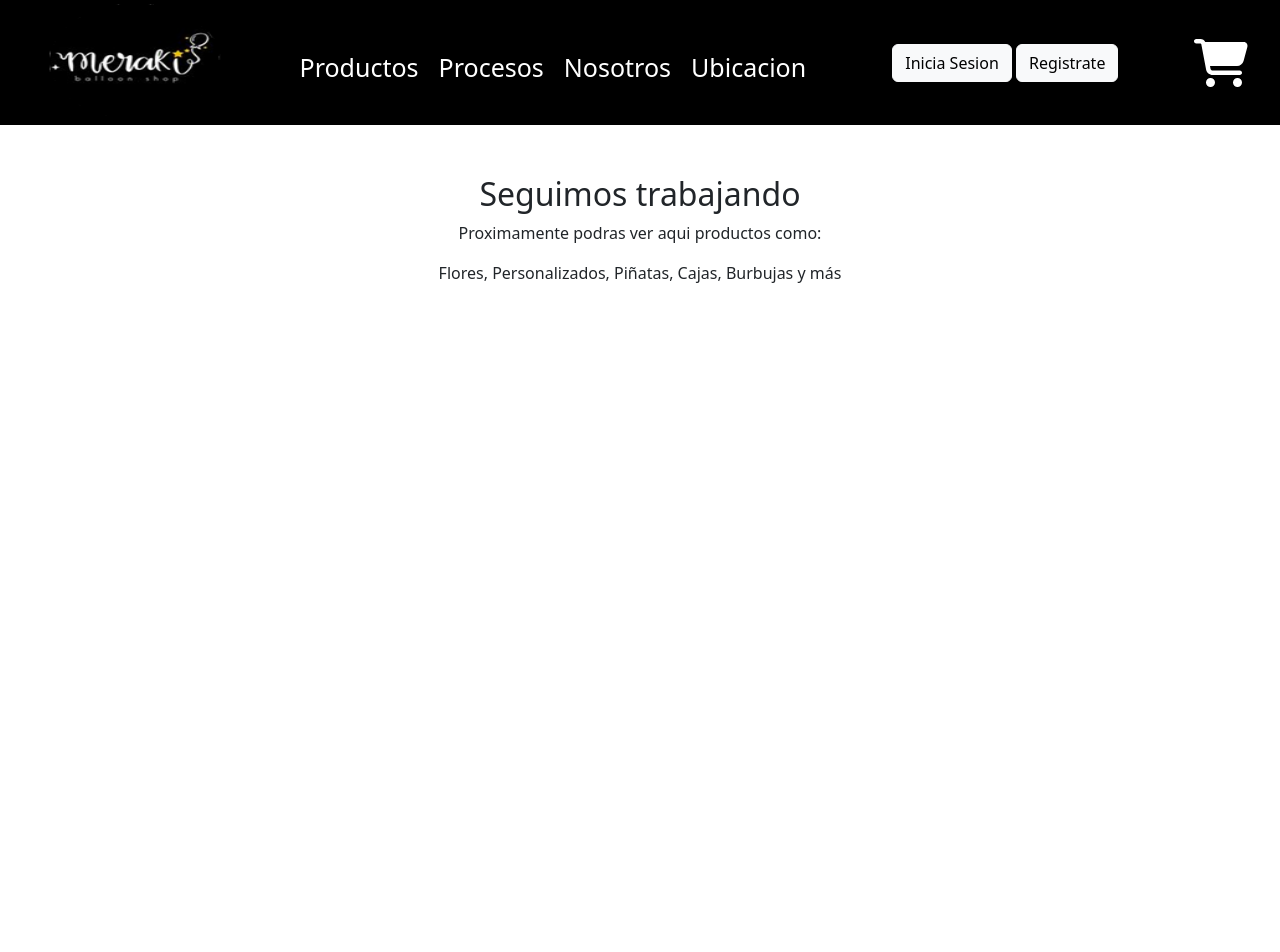
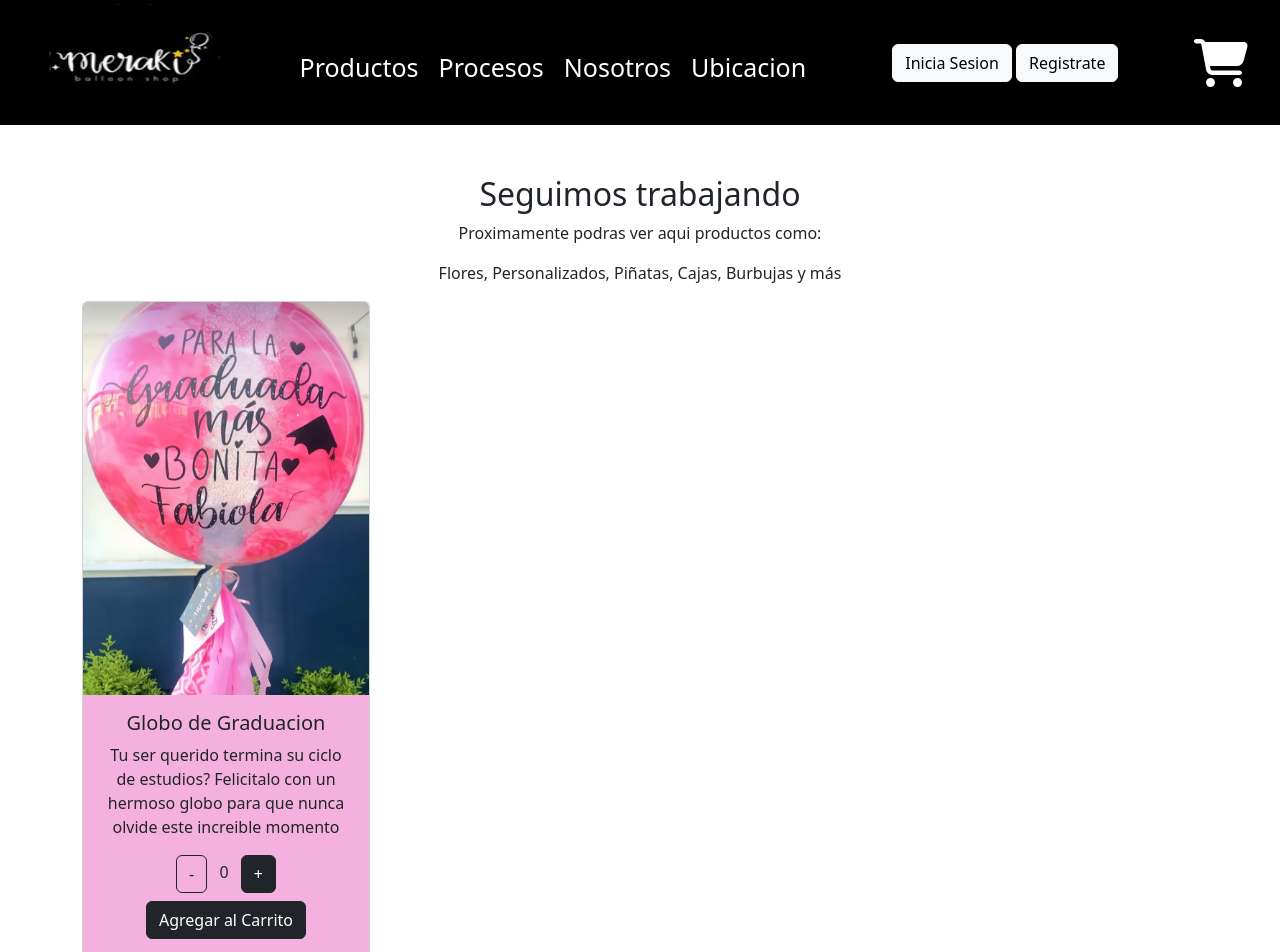
Before and after one commit to Alberto9204/balloon-shop, a React (Create React App) app: page / in a window 1280 px wide. Shown: the top 952 px of the page. Before the commit the page ends 800 px from the top, so only its background shows below. Built offline with nearby package versions, Linux system fonts and the light colour scheme.

Commit message:
Cuarto Desafio

```diff
--- a/src/App.js
+++ b/src/App.js
@@ -2,13 +2,14 @@
 import './App.css';
 import { NavBar } from './components/NavBar/NavBar';
 import { ListaDeComponentes } from './components/ListaDeComponentes/ListaDeComponentes';
-
+import { ItemCount } from './components/ItemCount/ItemCount'
 
 function App() {
   return (
     <div >
      <NavBar/>
      <ListaDeComponentes Productos="Flores, Personalizados, Piñatas, Cajas, Burbujas"/>
+     <ItemCount/>
 
 
 
--- /dev/null
+++ b/src/components/ItemCount/ItemCount.css
@@ -0,0 +1,5 @@
+.primerCard{
+    text-align: center;
+    background-color: rgba(243, 169, 221, 0.897);
+    border: 2px;
+}
--- /dev/null
+++ b/src/components/ItemCount/ItemCount.js
@@ -0,0 +1,41 @@
+import './ItemCount.css'
+import { useState  } from 'react'
+import Button from 'react-bootstrap/Button';
+import Card from 'react-bootstrap/Card';
+
+
+export const ItemCount = () => {
+
+     let [counter, setCounter ] = useState(0)
+
+     const handlesumar = () =>{
+        if (counter < 15){
+        setCounter(counter + 1)
+        }
+     }
+
+     const handlerestar = () =>{
+        if (counter > 0){
+        setCounter(counter - 1)
+        }
+     }
+    return(
+        <div className="container my-2">
+            <Card style={{ width: '18rem' }}>
+      <Card.Img variant="top" src={process.env.PUBLIC_URL + './img/globo_graduacion.jpeg'} />
+      <Card.Body className='primerCard'>
+        <Card.Title>Globo de Graduacion</Card.Title>
+        <Card.Text>
+          Tu ser querido termina su ciclo de estudios? Felicitalo con un hermoso globo para que nunca olvide
+          este increible momento
+        </Card.Text>
+        <button onClick={handlerestar} className='btn btn-outline-dark '>-</button>
+            <span className='mx-2'> {counter} </span>
+        <button onClick={handlesumar} className='btn btn-dark '>+</button>
+        <Button variant="dark m-2 start-50">Agregar al Carrito</Button>
+      </Card.Body>
+    </Card>
+        </div>
+    )
+
+}
--- a/src/components/NavBar/NavBar.js
+++ b/src/components/NavBar/NavBar.js
@@ -9,7 +9,7 @@ export const NavBar = () => {
         <><header className="header">
             <nav className="nav">
                 <div>
-                    <img src={process.env.PUBLIC_URL + '/logo_meraki.png'} alt="logo" width="180" height="125" />
+                    <img src={process.env.PUBLIC_URL + './img/logo_meraki.png'} alt="logo" width="180" height="125" />
                 </div>
                 <div>
                     <Nav
```
Also changed, not shown: public/img/globo_graduacion.jpeg (added), public/img/logo_meraki.png (renamed from public/logo_meraki.png).
